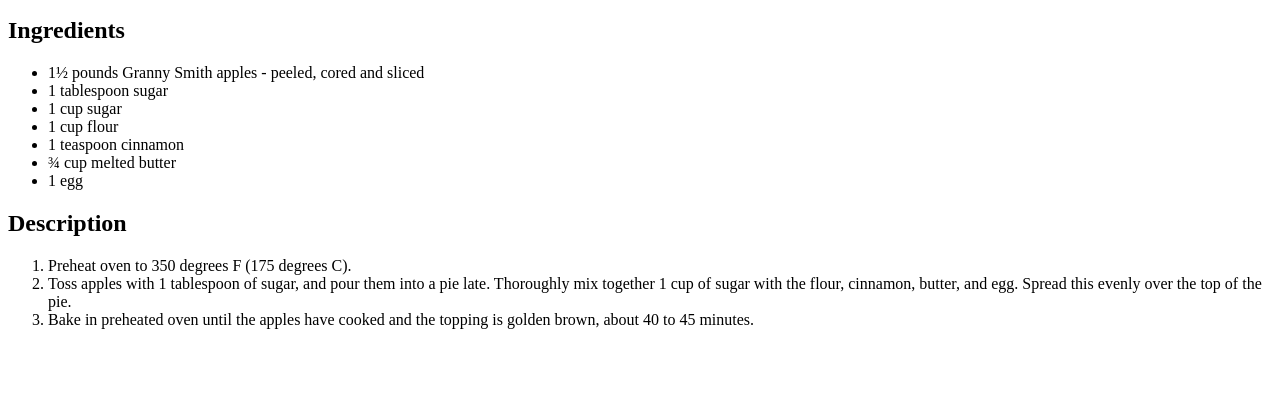
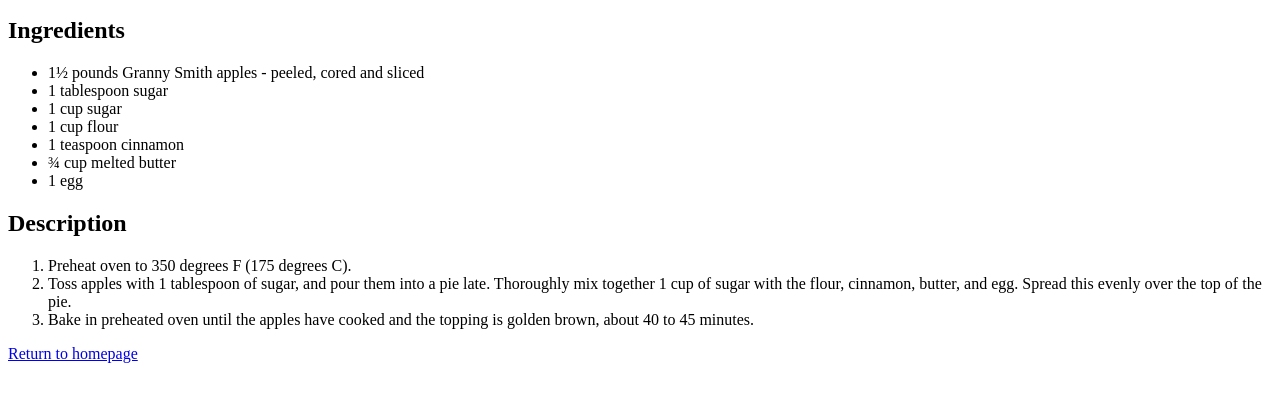
Before and after one commit to GabrielSimonassi/odin-recipes, a plain HTML site: page recipes/apple_pie.html in a window 1280 px wide. Shown: the part 346-748 px from the top of the page. Drawn offline with Linux system fonts and the light colour scheme.

Commit message:
Add a 'return to homepage' button

```diff
--- a/recipes/apple_pie.html
+++ b/recipes/apple_pie.html
@@ -34,6 +34,8 @@
         <li>Bake in preheated oven until the apples have cooked and the topping is golden brown, about 40 to 45 minutes.</li>
     </ol>
 
+    <p><a href="../index.html">Return to homepage</a></p>
+
 
 
 </body>
```
Also changed, not shown: recipes/caesar_salad.html (+1 -6 lines), recipes/lasagna.html (+1 -1 lines).
